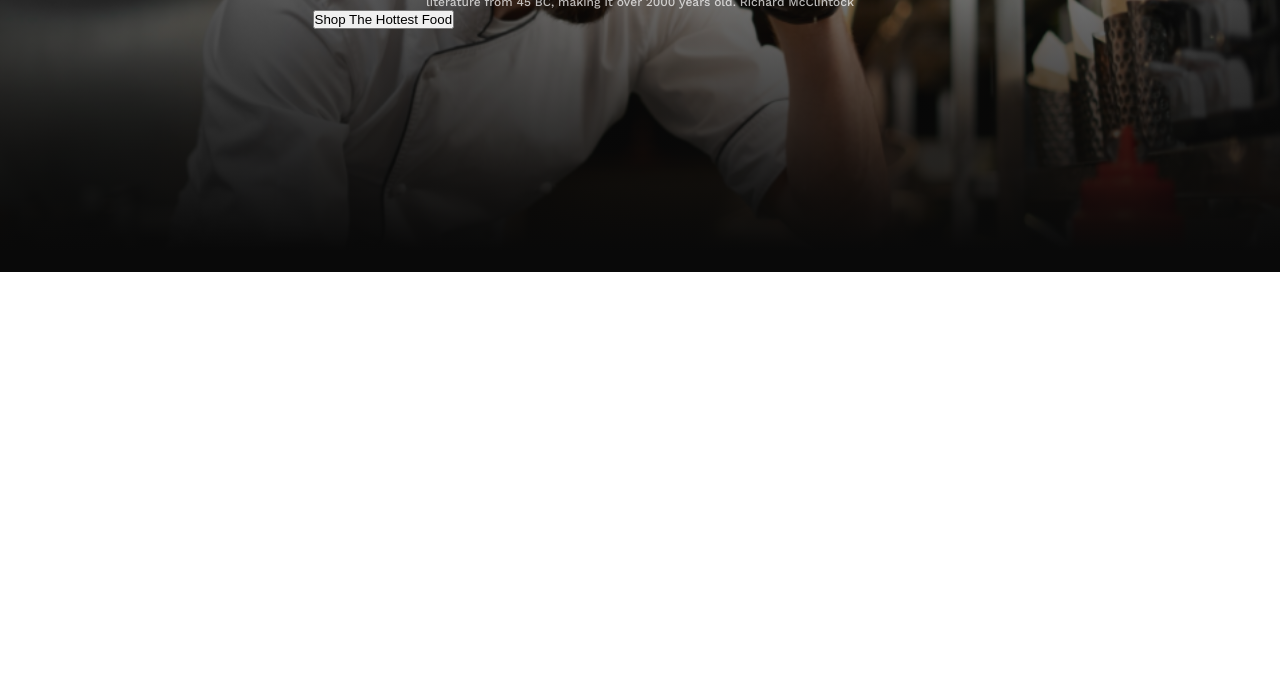
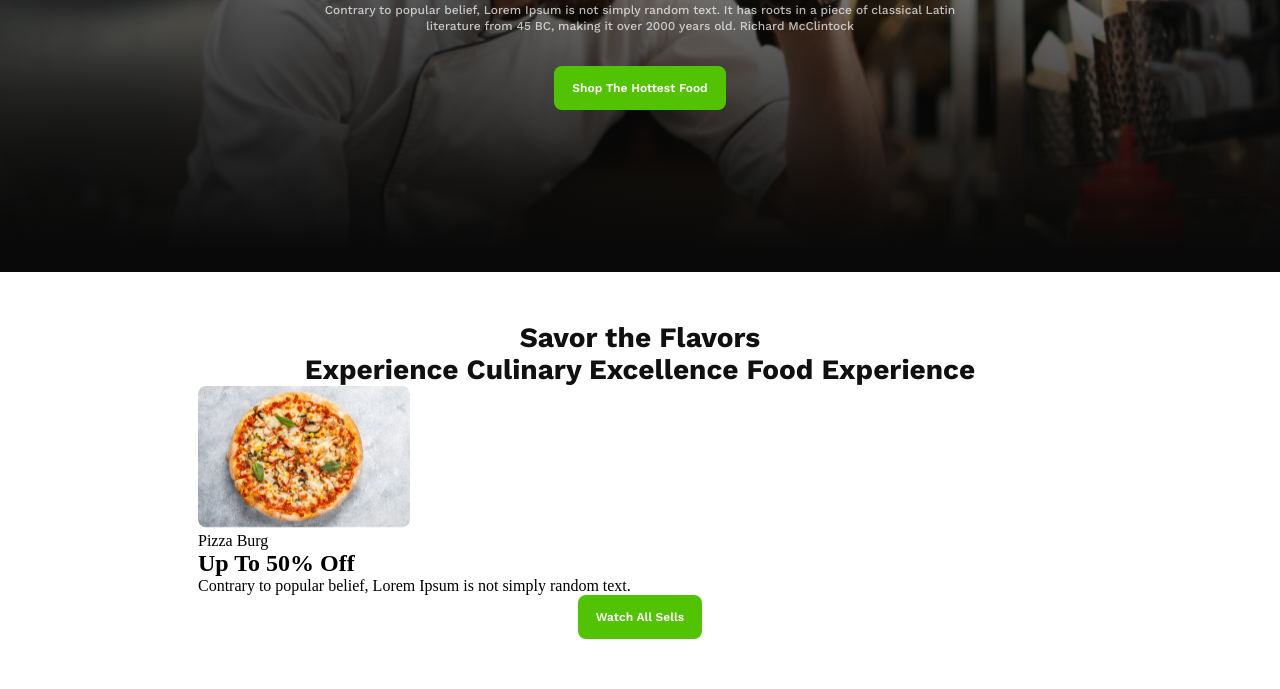
Before and after one commit to shanzida-rifa/food-resturant-project, a plain HTML site: page index.html in a window 1280 px wide. Shown: the part 343-1032 px from the top of the page. Before the commit the page ends 800 px from the top, so only its background shows below. Drawn offline with nearby package versions, Linux system fonts and the light colour scheme.

Commit message:
added button

```diff
--- a/Style/style.css
+++ b/Style/style.css
@@ -33,6 +33,7 @@
     letter-spacing: 0%;
     text-align: center;
     opacity: 0.8;
+    margin-bottom: 10px;
 
 }
 
@@ -44,6 +45,7 @@
     line-height: 50px;
     letter-spacing: 0%;
     text-align: center;
+    margin-bottom: 14px;
 }
 
 #hero .hero-content .description {
@@ -55,5 +57,39 @@
     letter-spacing: 0%;
     text-align: center;
     opacity: 0.7;
+    margin-bottom: 32px;
 
 }
+
+.btn {
+    padding: 14px 18px;
+    border-radius: 8px;
+    background: rgb(82, 195, 3);
+    color: rgb(255, 255, 255);
+    font-family: Work Sans;
+    font-size: 12px;
+    font-weight: 600;
+    line-height: 16px;
+    letter-spacing: 0%;
+    text-align: center;
+    border: none;
+}
+
+.btn-container {
+    text-align: center;
+}
+
+#card-box {
+    width: 884px;
+    margin: 50px auto;
+}
+
+#card-box .title {
+    color: rgb(16, 16, 16);
+    font-family: Work Sans;
+    font-size: 28px;
+    font-weight: 700;
+    line-height: 32px;
+    letter-spacing: 0%;
+    text-align: center;
+}
--- a/index.html
+++ b/index.html
@@ -16,7 +16,34 @@
             <p class="description">Contrary to popular belief, Lorem Ipsum is not simply random text. It has roots in a
                 piece of classical
                 Latin literature from 45 BC, making it over 2000 years old. Richard McClintock</p>
-            <button>Shop The Hottest Food</button>
+            <div class="btn-container">
+                <button class="btn">Shop The Hottest Food</button>
+            </div>
+        </div>
+    </section>
+    <section id="card-box">
+        <div class="container">
+            <div class="title">
+                <p class="subtitle">Savor the Flavors</p>
+                <h1 class="title">Experience Culinary Excellence Food Experience</h1>
+            </div>
+            <div>
+                <div class="card">
+                    <div>
+                        <img src="assets/pizza.png" alt="">
+                    </div>
+                    <div>
+                        <span>Pizza Burg</span>
+                    </div>
+                    <h1>
+                        Up To 50% Off
+                    </h1>
+                    <p>Contrary to popular belief, Lorem Ipsum is not simply random text.</p>
+                    <div class="btn-container">
+                        <button class="btn">Watch All Sells</button>
+                    </div>
+                </div>
+            </div>
         </div>
     </section>
 </body>
```
